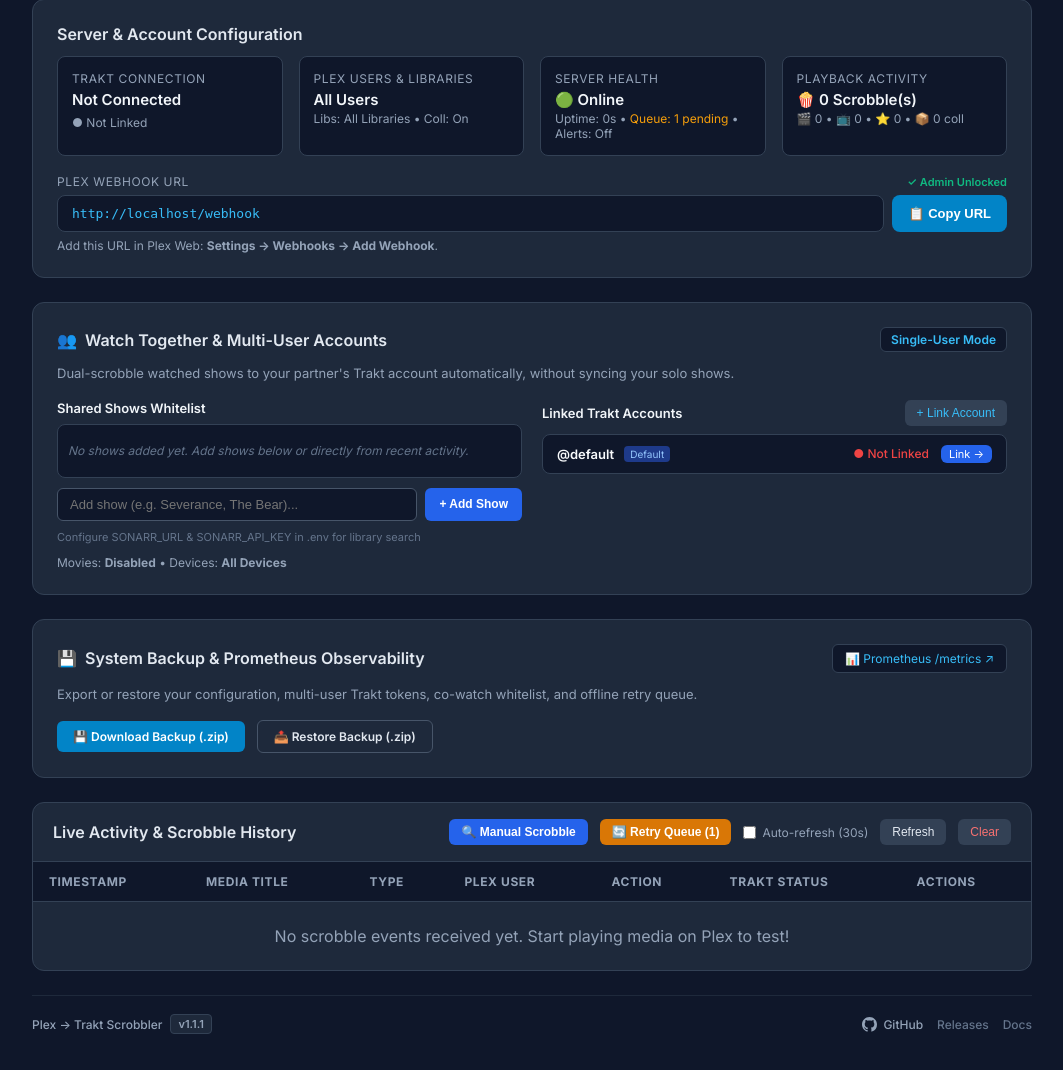
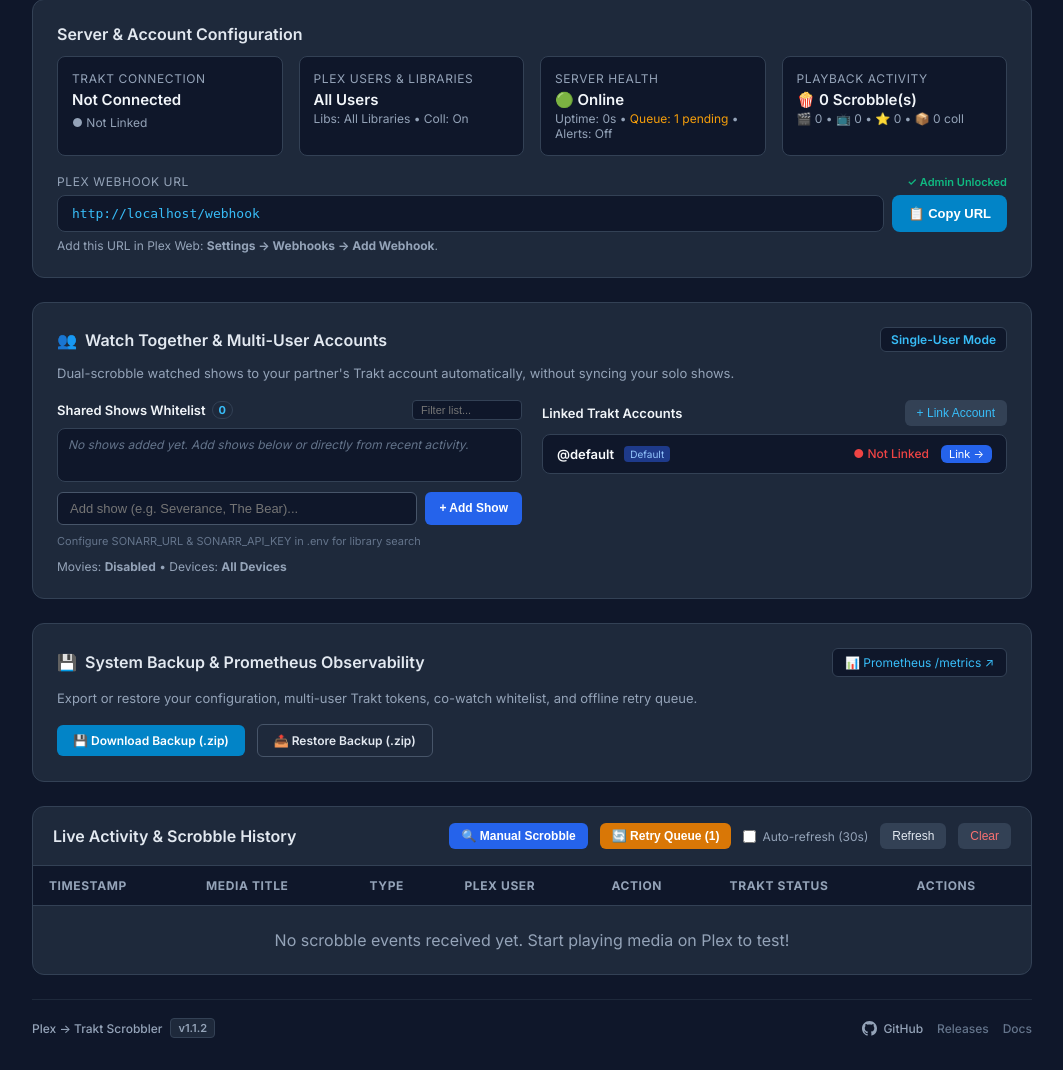
Before and after one commit to selits/omniscrobble, a FastAPI app: page / in a window 1280 px wide. Shown: the part 107-1177 px from the top of the page, without its empty margins (108-1171 px from the left). Before the commit the page ends 1141 px from the top, so only its background shows below. Run offline with FastAPI, Linux system fonts and the light colour scheme; tables that the repository leaves empty hold one stand-in row (values such as "Sample post"); some libraries are stand-ins or nearby versions.

Commit message:
fix: resolve trakt search 404 links, fix co-watch show adding, and enhance whitelist UI (#14)
- Use https://trakt.tv/search?q= for Trakt search URLs to avoid 404s
- Fix inline attribute quote escaping breaking show additions with apostrophes
- Add dynamic client-side rendering for adding/removing co-watch shows
- Alphabetize co-watch whitelist, bound container height with scrolling, and add count badge and search filter
- Bump version to 1.1.2

```diff
--- a/app/main.py
+++ b/app/main.py
@@ -1,5 +1,6 @@
 import asyncio
 import datetime
+import html
 import io
 import json
 import logging
@@ -182,7 +183,7 @@
     await notifier.close()
 
 
-APP_VERSION = "1.1.1"
+APP_VERSION = "1.1.2"
 REPO_URL = "https://github.com/selits/plex-trakt-webhook"
 
 app = FastAPI(title="Plex Trakt Scrobbler", version=APP_VERSION, lifespan=lifespan)
@@ -1359,7 +1360,7 @@
     # Co-Watching & Multi-User configuration
     cw_user = Config.CO_WATCH_USER
     cw_user_display = cw_user if is_admin else "●●●●●●●●"
-    cw_shows = cowatch_mgr.get_shows()
+    cw_shows = sorted(cowatch_mgr.get_shows(), key=lambda x: x.lower())
     configured_users = user_mgr.list_configured_users()
 
     # Shared show chips
@@ -1369,9 +1370,9 @@
     else:
         chips_html = ""
         for s in cw_shows:
-            s_safe = s.replace("'", "\\'")
-            del_btn = f'<button onclick="removeCowatchShow(\'{s_safe}\')" title="Remove show" style="background:none;border:none;color:#f87171;cursor:pointer;margin-left:6px;font-size:13px;font-weight:700;">&times;</button>'
-            chips_html += f'<span style="background:#0f172a;border:1px solid #334155;color:#e2e8f0;padding:4px 10px;border-radius:9999px;font-size:12px;display:inline-flex;align-items:center;margin:3px;">{s}{del_btn}</span>'
+            s_enc = urllib.parse.quote(s)
+            del_btn = f'<button data-show="{s_enc}" onclick="removeCowatchShow(decodeURIComponent(this.dataset.show))" title="Remove {html.escape(s)}" style="background:none;border:none;color:#f87171;cursor:pointer;margin-left:6px;font-size:13px;font-weight:700;line-height:1;padding:0;" onmouseover="this.style.color=\'#ef4444\'" onmouseout="this.style.color=\'#f87171\'">&times;</button>'
+            chips_html += f'<span class="cowatch-chip" data-title="{html.escape(s.lower())}" style="background:#1e293b;border:1px solid #334155;color:#e2e8f0;padding:3px 9px;border-radius:9999px;font-size:12px;display:inline-flex;align-items:center;margin:2px 3px;">{html.escape(s)}{del_btn}</span>'
         if not chips_html:
             chips_html = '<span style="color:#64748b;font-size:12px;font-style:italic;">No shows added yet. Add shows below or directly from recent activity.</span>'
 
@@ -1447,8 +1448,14 @@
         </p>
         <div style="display:grid;grid-template-columns:repeat(auto-fit, minmax(320px, 1fr));gap:20px;">
             <div>
-                <div style="font-size:13px;font-weight:600;color:#f1f5f9;margin-bottom:8px;">Shared Shows Whitelist</div>
-                <div id="cowatch-chips-container" style="background:#0f172a;border:1px solid #334155;border-radius:8px;padding:10px;min-height:54px;margin-bottom:10px;display:flex;flex-wrap:wrap;align-items:center;">
+                <div style="display:flex;justify-content:space-between;align-items:center;margin-bottom:8px;gap:8px;">
+                    <div style="font-size:13px;font-weight:600;color:#f1f5f9;display:flex;align-items:center;gap:6px;">
+                        <span>Shared Shows Whitelist</span>
+                        <span id="cowatch-count-badge" style="background:#1e293b;border:1px solid #334155;color:#38bdf8;padding:1px 6px;border-radius:9999px;font-size:11px;font-weight:700;">{len(cw_shows)}</span>
+                    </div>
+                    {f'<input type="text" id="cowatch-filter-input" placeholder="Filter list..." oninput="filterCowatchChips(this.value)" style="background:#0f172a;border:1px solid #334155;border-radius:4px;padding:3px 8px;color:#f8fafc;font-size:11px;outline:none;width:110px;" />' if is_admin else ''}
+                </div>
+                <div id="cowatch-chips-container" style="background:#0f172a;border:1px solid #334155;border-radius:8px;padding:8px 10px;min-height:54px;max-height:180px;overflow-y:auto;margin-bottom:10px;display:flex;flex-wrap:wrap;align-content:flex-start;align-items:center;">
                     {chips_html}
                 </div>
                 {f'''
--- a/app/services/notifier.py
+++ b/app/services/notifier.py
@@ -2,6 +2,7 @@
 import datetime
 import html
 import logging
+import urllib.parse
 from typing import Any, Optional
 import httpx
 
@@ -35,13 +36,14 @@
 
 
 def get_trakt_url(media: ParsedMedia) -> str:
-    """Resolve direct Trakt search or web URL based on available external IDs."""
-    if media.ids.get("imdb"):
-        return f"https://trakt.tv/search/imdb/{media.ids['imdb']}"
-    if media.ids.get("tmdb"):
-        return f"https://trakt.tv/search/tmdb/{media.ids['tmdb']}"
-    if media.ids.get("tvdb"):
-        return f"https://trakt.tv/search/tvdb/{media.ids['tvdb']}"
+    """Resolve direct Trakt search web URL based on media title or show title."""
+    if media.media_type == "episode":
+        query = media.show_title or media.title
+    else:
+        query = media.title
+
+    if query:
+        return f"https://trakt.tv/search?q={urllib.parse.quote_plus(query)}"
     return "https://trakt.tv"
 
 
--- a/app/templates/dashboard.html
+++ b/app/templates/dashboard.html
@@ -446,8 +446,8 @@
                 let actionBtns = '';
                 if (isAdmin) {
                     if (ev.show_title) {
-                        const showEsc = ev.show_title.replace(/'/g, "\'");
-                        actionBtns += `<button onclick="quickAddShow('${showEsc}', this)" class="btn-sm" style="padding:2px 6px;font-size:11px;background:#1e293b;border:1px solid #334155;" title="Always co-watch this show">+ Co-Watch</button>`;
+                        const showEnc = encodeURIComponent(ev.show_title);
+                        actionBtns += `<button data-show="${showEnc}" onclick="quickAddShow(decodeURIComponent(this.dataset.show), this)" class="btn-sm" style="padding:2px 6px;font-size:11px;background:#1e293b;border:1px solid #334155;" title="Always co-watch this show">+ Co-Watch</button>`;
                     }
                     if (ev.media_payload) {
                         const mediaEnc = encodeURIComponent(JSON.stringify(ev.media_payload));
@@ -540,9 +540,10 @@
                     box.innerHTML = data.shows.map(s => {
                         const yr = s.year ? ` (${s.year})` : '';
                         const st = s.status ? ` • <span style="color:#94a3b8;font-size:11px;">${s.status}</span>` : '';
-                        const safeTitle = s.title.replace(/"/g, '&quot;').replace(/'/g, "\'");
-                        return `<div onclick="selectSonarrShow('${safeTitle}')" style="padding:8px 12px;cursor:pointer;font-size:13px;border-bottom:1px solid #334155;color:#f8fafc;display:flex;justify-content:space-between;align-items:center;" onmouseover="this.style.background='#334155'" onmouseout="this.style.background='transparent'">
-                            <div><strong>${s.title}</strong><span style="color:#94a3b8;font-size:12px;">${yr}</span>${st}</div>
+                        const encTitle = encodeURIComponent(s.title);
+                        const safeTitle = escapeHtml(s.title);
+                        return `<div data-title="${encTitle}" onclick="selectSonarrShow(decodeURIComponent(this.dataset.title))" style="padding:8px 12px;cursor:pointer;font-size:13px;border-bottom:1px solid #334155;color:#f8fafc;display:flex;justify-content:space-between;align-items:center;" onmouseover="this.style.background='#334155'" onmouseout="this.style.background='transparent'">
+                            <div><strong>${safeTitle}</strong><span style="color:#94a3b8;font-size:12px;">${yr}</span>${st}</div>
                             <span style="color:#38bdf8;font-size:11px;font-weight:600;">+ Select</span>
                         </div>`;
                     }).join('');
@@ -551,6 +552,43 @@
                     box.style.display = 'none';
                 }
             }, 200);
+        }
+
+        function escapeHtml(str) {
+            return String(str || '').replace(/&/g, '&amp;').replace(/</g, '&lt;').replace(/>/g, '&gt;').replace(/"/g, '&quot;').replace(/'/g, '&#039;');
+        }
+
+        function filterCowatchChips(query) {
+            const q = (query || '').toLowerCase().trim();
+            const chips = document.querySelectorAll('.cowatch-chip');
+            chips.forEach(chip => {
+                const title = chip.getAttribute('data-title') || '';
+                chip.style.display = (!q || title.includes(q)) ? 'inline-flex' : 'none';
+            });
+        }
+
+        function renderCowatchChips(shows) {
+            const container = document.getElementById('cowatch-chips-container');
+            const countBadge = document.getElementById('cowatch-count-badge');
+            if (!container) return;
+            if (countBadge) countBadge.textContent = shows ? shows.length : 0;
+            if (!shows || shows.length === 0) {
+                container.innerHTML = '<span style="color:#64748b;font-size:12px;font-style:italic;">No shows added yet. Add shows below or directly from recent activity.</span>';
+                return;
+            }
+            const sorted = [...shows].sort((a, b) => a.toLowerCase().localeCompare(b.toLowerCase()));
+            container.innerHTML = sorted.map(s => {
+                const enc = encodeURIComponent(s);
+                const safeTitle = escapeHtml(s);
+                return `<span class="cowatch-chip" data-title="${safeTitle.toLowerCase()}" style="background:#1e293b;border:1px solid #334155;color:#e2e8f0;padding:3px 9px;border-radius:9999px;font-size:12px;display:inline-flex;align-items:center;margin:2px 3px;">
+                    ${safeTitle}
+                    <button data-show="${enc}" onclick="removeCowatchShow(decodeURIComponent(this.dataset.show))" title="Remove ${safeTitle}" style="background:none;border:none;color:#f87171;cursor:pointer;margin-left:6px;font-size:13px;font-weight:700;line-height:1;padding:0;" onmouseover="this.style.color='#ef4444'" onmouseout="this.style.color='#f87171'">&times;</button>
+                </span>`;
+            }).join('');
+            const filterInput = document.getElementById('cowatch-filter-input');
+            if (filterInput && filterInput.value) {
+                filterCowatchChips(filterInput.value);
+            }
         }
 
         function selectSonarrShow(title) {
@@ -581,8 +619,9 @@
                     body: JSON.stringify({ show: showName })
                 });
                 if (res.ok) {
+                    const data = await res.json();
                     if (input) input.value = '';
-                    window.location.reload();
+                    renderCowatchChips(data.shows);
                 } else {
                     const err = await res.json();
                     alert('Failed to add show: ' + (err.detail || 'Error'));
@@ -600,7 +639,8 @@
                     method: 'DELETE'
                 });
                 if (res.ok) {
-                    window.location.reload();
+                    const data = await res.json();
+                    renderCowatchChips(data.shows);
                 } else {
                     const err = await res.json();
                     alert('Failed to remove show: ' + (err.detail || 'Error'));
@@ -621,13 +661,17 @@
                     body: JSON.stringify({ show: showName })
                 });
                 if (res.ok) {
+                    const data = await res.json();
                     btn.textContent = '✓ Added';
                     btn.style.background = '#059669';
+                    renderCowatchChips(data.shows);
                 } else {
                     btn.textContent = 'Error';
+                    btn.disabled = false;
                 }
             } catch (e) {
                 btn.textContent = 'Error';
+                btn.disabled = false;
             }
         }
 
```
Also changed, not shown: tests/test_scrobbler.py (+17 -8 lines).
